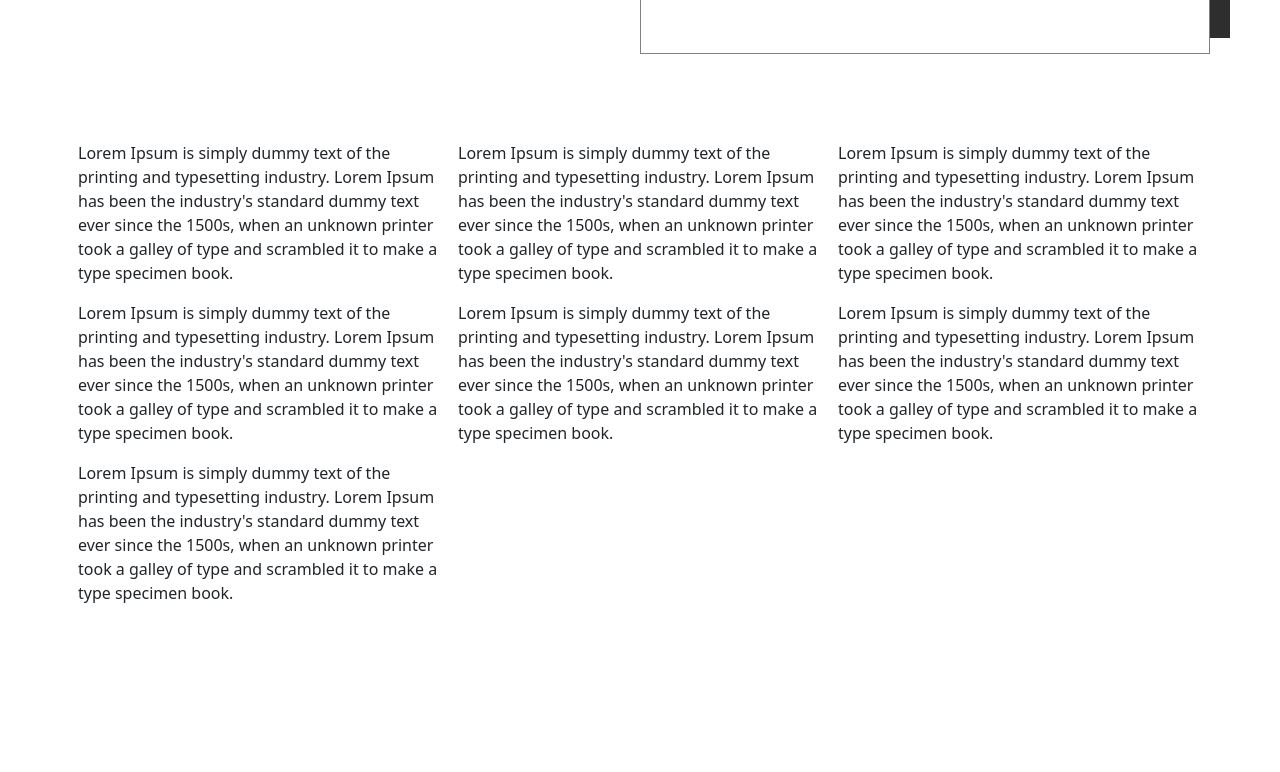
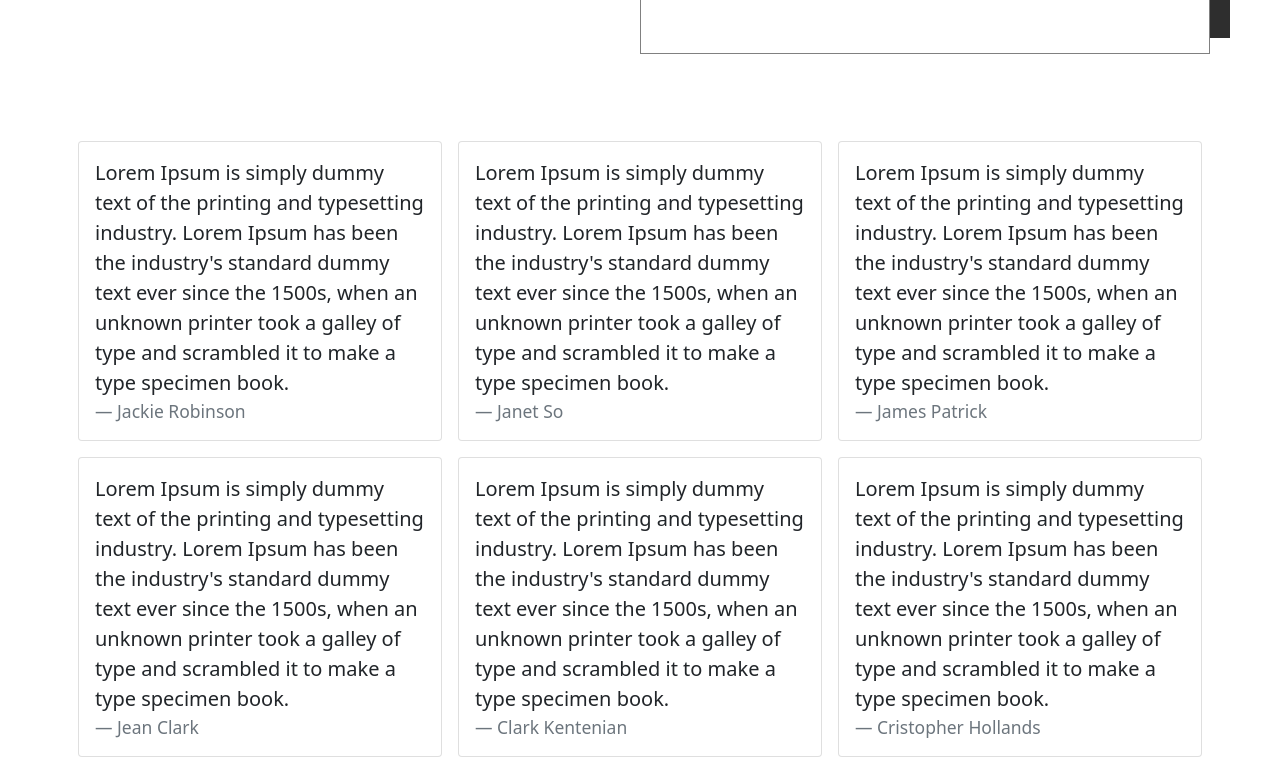
Before and after one commit to JennMP88/watchesApp, a React (Create React App) app: page / in a window 1280 px wide. Shown: the part 1820-2592 px from the top of the page. Before the commit the page ends 2433 px from the top, so only its background shows below. Built offline with nearby package versions, Linux system fonts and the light colour scheme.

Commit message:
added cards to the review Section

```diff
--- a/src/components/reviewsSection.js
+++ b/src/components/reviewsSection.js
@@ -11,19 +11,28 @@ class ReviewsSection extends Component {
     return (<>
     <div class="container">
     <div class="row align-items-start">
+
         {
           reviews.map((review,i)=>{
            return (
+            <div let key={i} class="col col-4 p-2">
+            <div  class="card">
 
-           <div let key={i} class="col col-4 p-2">
-            {review.review}
+            <div class="card-body">
+              <blockquote class="blockquote mb-0">
+                <p>{review.review}</p>
+                <footer class="blockquote-footer">{review.name}</footer>
+              </blockquote>
             </div>
+          </div>
+          </div>
 
             )
           })
         }
     </div>
     </div>
+
     </>)
   }
 }
```
